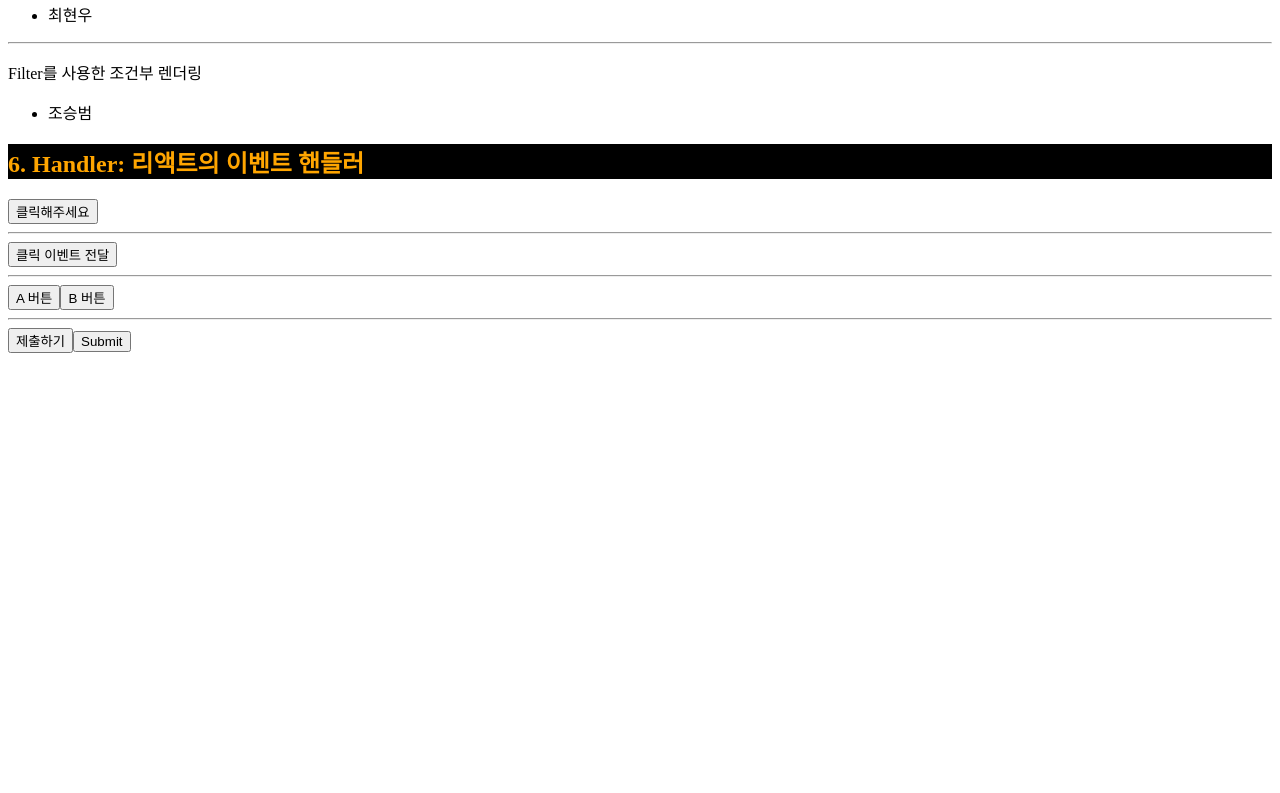
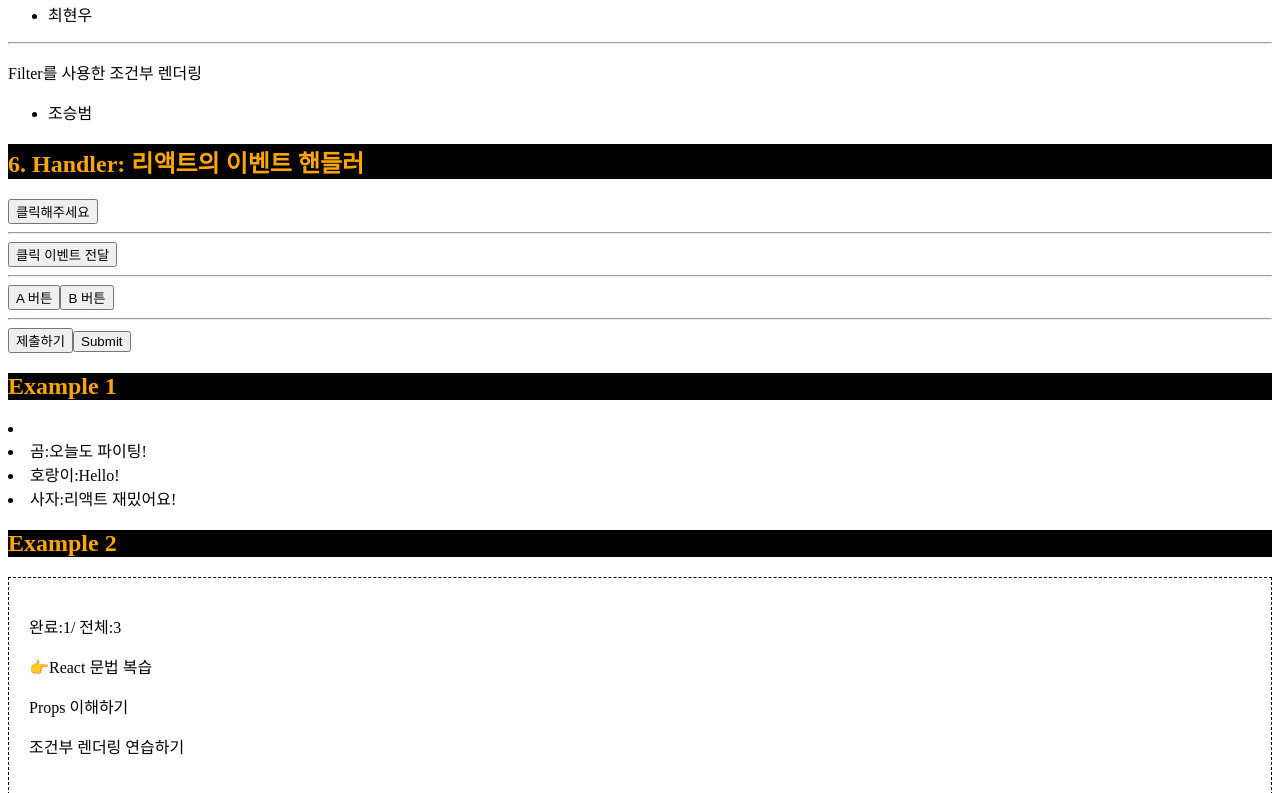
Before and after one commit to ehdgn/k_iot_frontend, a React (Vite) app in the folder f-iot-react/: page / in a window 1280 px wide. Shown: the part 2840-3633 px from the top of the page. Before the commit the page ends 3201 px from the top, so only its background shows below. Built offline with nearby package versions, Linux system fonts and the light colour scheme.

Commit message:
20251030 example

```diff
--- /dev/null
+++ b/f-iot-react/src/pages/a_basic/Z_Example01.tsx
@@ -0,0 +1,59 @@
+import React from 'react'
+
+/*
+# 복습 문제 (1)
+
+문제) 인사 카드 리스트
+
+- Props를 이용한 데이터 전달
+- 배열 렌더링
+- 조건부 렌더링 (단락 평가)
+
+=== 요구 사항 ===
+1) GreetingCard 컴포넌트 생성
+  : 해당 컴포넌트는 name="문자열", message="문자열"를 props로 전달
+  : props 타입을 인터페이스로 구현 (GreetingProps)
+  + 'message' props는 선택적 프로퍼티
+
+2) message가 있으면 "name: message"를, 없으면 "name: Hello!"를 출력
+  : 조건부 렌더링 또는 단락 평가 || 사용
+
+3) Z_Example() 컴포넌트에서 아래의 배열을 렌더링
+
+const users = [
+  { name: '곰', message: '오늘도 파이팅!' },
+  { name: '호랑이' },
+  { name: '사자', message: '리액트 재밌어요!' }
+]
+*/
+
+interface GreetingProps {
+  name: string;
+  message?: string;
+}
+
+function GreetingCard({name, message}: GreetingProps) {
+  return (
+    <li>{message ? name + ':' + message : name + ':' + 'Hello!'}</li>
+  )
+}
+
+function Z_Example01() {
+  const users = [
+    { name: '곰', message: '오늘도 파이팅!' },
+    { name: '호랑이' },
+    { name: '사자', message: '리액트 재밌어요!' }
+  ]
+
+  const userList = users.map(user => {
+    return <GreetingCard name={user.name} message={user.message} />
+  })
+
+  return (
+    <div>
+      <li>{userList}</li>
+    </div>
+  )
+}
+
+export default Z_Example01
--- /dev/null
+++ b/f-iot-react/src/pages/a_basic/Z_Example02.tsx
@@ -0,0 +1,81 @@
+import React from 'react'
+
+/*
+# 복습 문제 (1)
+
+문제) 할 일 대시보드
+
+- 여러 컴포넌트로 나누기 (부모 -> 자식으로 Props 전달)
+- 조건부 렌더링 (삼항 연산자, &&)
+- 배열 렌더링 + key
+*/
+
+// === 요구 사항 ===
+//@ 1. Todo 타입 정의 (interface Todo)
+interface Todo {
+  id: number;
+  text: string;
+  done: boolean;
+}
+
+//@ 2. TodoItem 컴포넌트 Props 타입 정의 (interface TodoItemProps)
+interface TodoItemProps {
+  todo: Todo;
+}
+
+//@ 3. TodoItem 컴포넌트 생성
+// 반환
+// - div 내에서 done이 true면 텍스트 앞에 👉 첨부, 아니면 그냥 출력     >> p 태그
+function TodoItem({todo}: TodoItemProps) {
+  return (
+    <div>
+      <p key={todo.id}>{todo.done ? '👉' + todo.text : todo.text }</p>
+    </div>
+  )
+}
+
+//@ 4. TodoBoard 컴포넌트 Props 타입 정의 (interface TodoBoardProps - todos: Todo[])
+interface TodoBoardProps {
+  todos: Todo[];
+}
+
+//@ 4. TodoBoard 컴포넌트 생성
+//
+// 반환
+// - todos.length(배열의 길이)
+//   > 0 일 경우 '할 일이 없습니다.' 출력       >> p 태그
+//   > 0 이 아닐 경우
+//     (1) 완료: 완료된 할 일 개수(done: true) / 전체: 전체 할 일 수
+//         EX) 완료: 3 / 전체: 5
+//     (2) 배열 렌더링
+//         div 내에서 done이 true면 텍스트 앞에 👉 첨부, 아니면 그냥 출력 //^ <TodoItem /> 컴포넌트 사용 (+ key / props)
+function TodoBoard({todos}: TodoBoardProps) {
+  return (
+    <div>
+      <p>{
+      (todos.length === 0) ? '할 일이 없습니다.'
+      : '완료:' + todos.filter(todo => todo.done === true)
+      .length + '/ 전체:' + todos.length
+      }
+      </p>
+      {todos.map(todo => <TodoItem key={todo.id} todo={todo} />)}
+    </div>
+  )
+}
+
+//@ Z_Example02 컴포넌트 (데이터 정의 및 전달)
+function Z_Example02() {
+  const todos: Todo[] = [
+    { id: 1, text: "React 문법 복습", done: true },
+    { id: 2, text: "Props 이해하기", done: false },
+    { id: 3, text: "조건부 렌더링 연습하기", done: false }
+  ]
+
+  return (
+    <div style={{ marginTop: '10px', padding: "20px", border: '1px dashed black' }}>
+      {<TodoBoard todos={todos} />}
+    </div>
+  )
+}
+
+export default Z_Example02
--- a/f-iot-react/src/pages/a_basic/index.tsx
+++ b/f-iot-react/src/pages/a_basic/index.tsx
@@ -10,6 +10,8 @@ import G_Props from './G_Props';
 import H_Props from './H_Props';
 import I_Rendering from './I_Rendering';
 import J_Handler from './J_Handler';
+import Z_Example01 from './Z_Example01';
+import Z_Example02 from './Z_Example02';
 
 const h2Style = {
   backgroundColor: 'black',
@@ -52,6 +54,12 @@ function Index() {
 
       <h2 style={h2Style}>6. Handler: 리액트의 이벤트 핸들러</h2>
       <J_Handler />
+
+      <h2 style={h2Style}>Example 1</h2>
+      <Z_Example01 />
+
+      <h2 style={h2Style}>Example 2</h2>
+      <Z_Example02 />
     </div>
   )
 }
```
